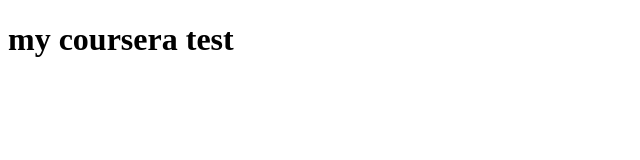
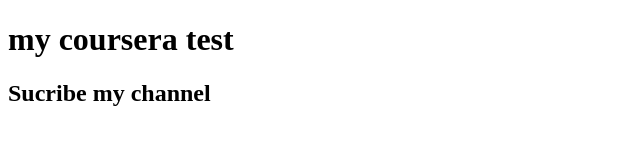
Before and after one commit to Jainpratik77/coursera-test, a plain HTML site: page site2/index.html in a window 1280 px wide. Shown: the whole page, without its empty margins (0-640 px from the left). Drawn offline with Linux system fonts and the light colour scheme.

Commit message:
My first change

```diff
--- a/site2/index.html
+++ b/site2/index.html
@@ -5,5 +5,6 @@
 </head>
 <body>
 <h1>my coursera test</h1>
+<h2>Sucribe my channel</h2>
 </body>
 </html>
```
